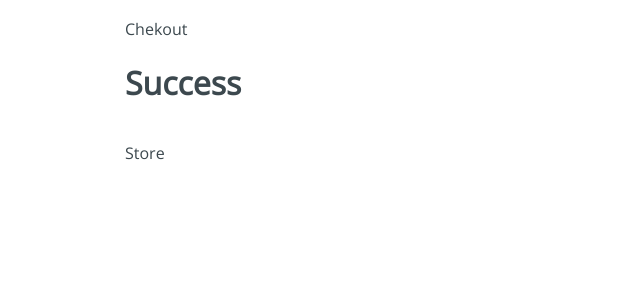
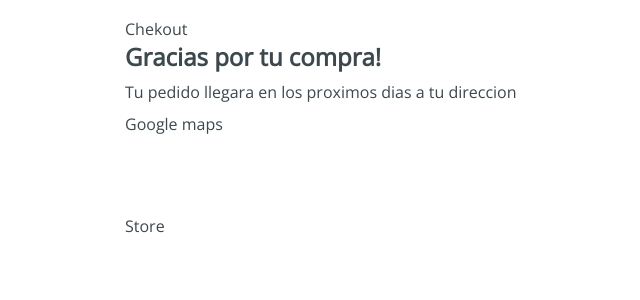
Before and after one commit to enzoulloa/practicando-react-store, a React (Vite) app: page /checkout/success in a window 1280 px wide. Shown: the top 300 px of the page, without its empty margins (131-771 px from the left). Built offline with nearby package versions, Linux system fonts and the light colour scheme.

Commit message:
feat: :sparkles: change template success and payment

```diff
--- a/src/containers/Payment.jsx
+++ b/src/containers/Payment.jsx
@@ -1,7 +1,14 @@
+import '../styles/components/Payment.css'
+
 const Payment = () => {
   return (
     <div className='Payment'>
-      <h1>Payment</h1>
+      <div className='Payment-content'>
+        <h3>Resumen del pedido:</h3>
+        <div className='Payment-button'>
+          Boton de pago con Paypal
+        </div>
+      </div>
     </div>
   )
 }
--- a/src/containers/Success.jsx
+++ b/src/containers/Success.jsx
@@ -1,7 +1,15 @@
+import '../styles/components/Success.css'
+
 const Success = () => {
   return (
     <div className='Success'>
-      <h1>Success</h1>
+      <div className='Success-content'>
+        <h2>Gracias por tu compra!</h2>
+        <span>Tu pedido llegara en los proximos dias a tu direccion</span>
+        <div className='Success-map'>
+          Google maps
+        </div>
+      </div>
     </div>
   )
 }
```
